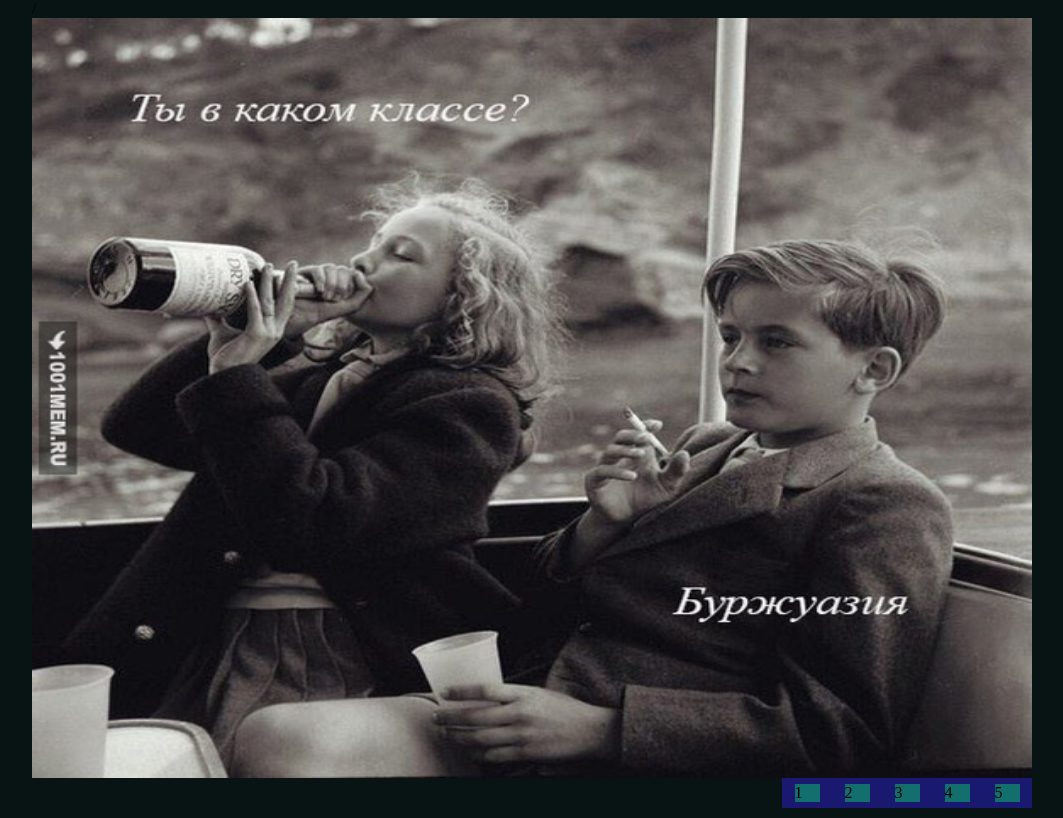
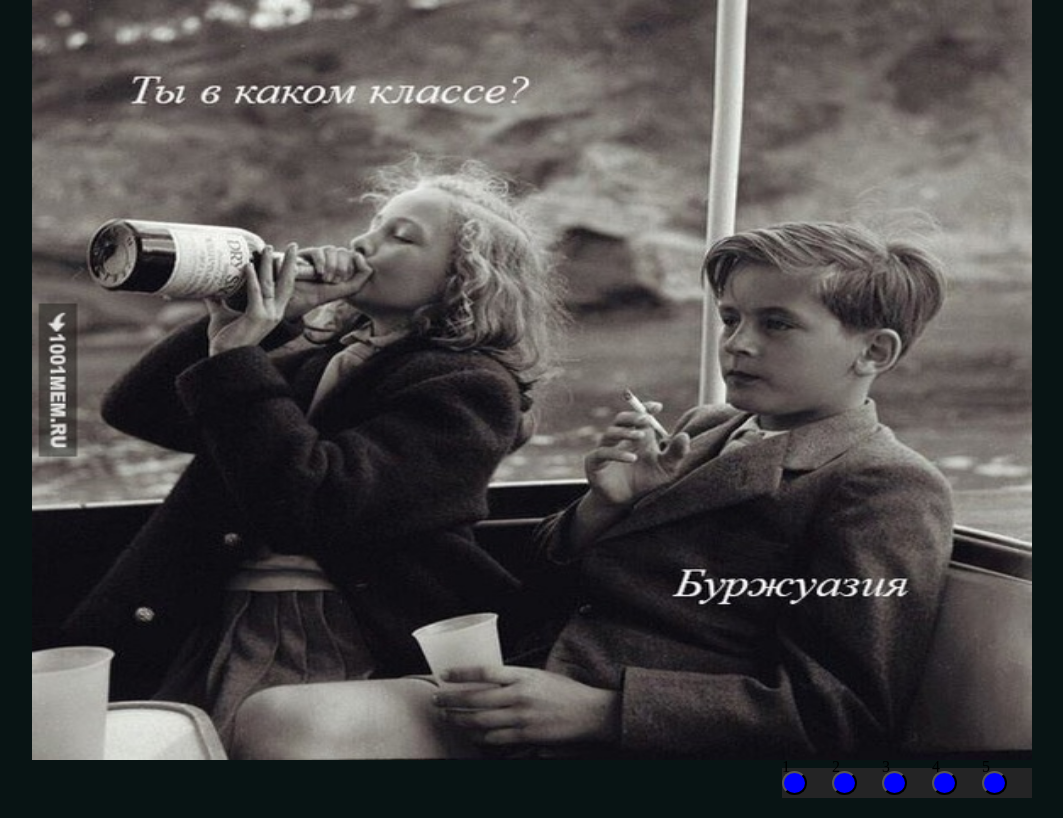
Before and after one commit to koraleaxandr/cssMemSlider, a plain HTML site: page cssMemSlider/index.html in a window 1280 px wide. Shown: the whole page, without its empty margins (108-1171 px from the left). Drawn offline with Linux system fonts and the light colour scheme.

Commit message:
feat: add pagination Sat 16 Okt 21 19:42

```diff
--- a/cssMemSlider/index.html
+++ b/cssMemSlider/index.html
@@ -11,7 +11,7 @@
   <title>Document</title>
 </head>
 
-<body>/
+<body>
   <div class="css-slider">
     <div class="carusel-container">
       <div class="slider-window">
@@ -39,10 +39,15 @@
     </div>
     <div class="slider-pagination">
             <label for="check1" class="slide-label">1</label>
+            <button class = "label-span" id="span1"></button>
             <label for="check2" class="slide-label">2</label>
+            <button class = "label-span" id="span2"></button>
             <label for="check3" class="slide-label">3</label>
+            <button class = "label-span" id="span3"></button>
             <label for="check4" class="slide-label">4</label>
+            <button class = "label-span" id="span4"></button>
             <label for="check5" class="slide-label">5</label>
+            <button class = "label-span" id="span5"></button>
     </div>
   </div>
 </body>
--- a/cssMemSlider/style.css
+++ b/cssMemSlider/style.css
@@ -25,12 +25,12 @@ body {
     width: 20%;
     min-width: 250px;
     height: 30px;
-    top: 0%;
+    top: 1%;
    margin: 0 0 auto auto;
    display: flex;
    align-items: center;
    justify-content: space-around;
-    background-color: midnightblue;
+    background-color: rgb(36, 36, 37);
     z-index: 1;
 }
 
@@ -60,32 +60,6 @@ body {
 
 }
 
-/* #slider1 {
-
-} */
-
-#slider2 {
-    background-image: url(./assets/img/9sIEIojfdpw.jpg);
-    background-size: cover;
-}
-
-#slider3 {
-    background-image: url(./assets/img/PYGca-_weV0.jpg);
-    background-size: cover;
-
-}
-
-#slider4 {
-    background-image: url(./assets/img/dgfw-hydTT0.jpg);
-    background-size: cover;
-
-}
-
-#slider5 {
-    background-image: url(./assets/img/mMJSE1_LRvw.jpg);
-    background-size: cover;
-}
-
 #check1:checked~#slider1,
 #check2:checked~#slider2,
 #check3:checked~#slider3,
@@ -97,7 +71,8 @@ body {
 
 .slide-label {
     width: 25px;
-    background-color: rgb(19, 110, 110);
+    height: 50px;
+   z-index: 2;
 }
 
 .slider-img {
@@ -114,3 +89,13 @@ body {
 #check5:checked~#slider5 img {
     transform: translateX(0%) scale(1, 1);
 }
+
+.label-span {
+    width: 10%;
+    height: 80%;
+    left: -10%;
+    border-style: solid 1px;
+    border-radius: 50%;
+    background-color: blue;
+    z-index: 1;
+}
```
